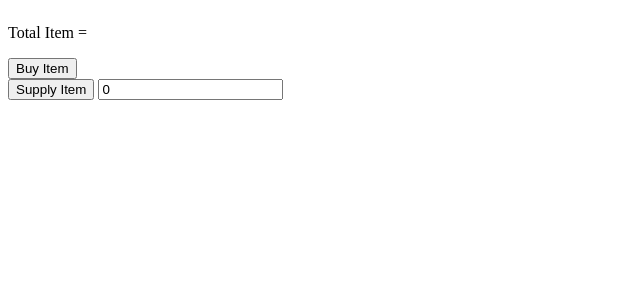
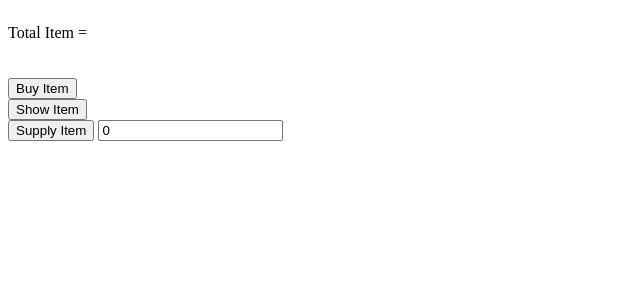
Before and after one commit to Ashyels/simple-shop, a PHP site: page / in a window 1280 px wide. Shown: the top 300 px of the page, without its empty margins (0-640 px from the left). Run offline with PHP 8.4, Linux system fonts and the light colour scheme; some libraries are stand-ins or nearby versions.

Commit message:
buy button work

```diff
--- a/index.php
+++ b/index.php
@@ -30,9 +30,15 @@
 <div style="display:inline-block;">
 	<p id="itemTotal"></p>
 </div>
+<br>
+<div style="display:inline-block;">
+	<p id="buyTotal"></p>
+</div>
 
 <div>
     <input type="button" value="Buy Item" id="buyBtn" />
+	<br>
+	<input type="button" value="Show Item" id="showItem" />
 	<br>
     <input type="button" value="Supply Item" id="supplyBtn" />
     <input value="0" type="text" placeholder="value" id="valueTxt" />
@@ -66,23 +72,72 @@
 
 				var sQ = $('#supplyQuantity');
 				var bB = $('#buyBtn');
+				var item = $('#showItem');
 				var sB = $('#supplyBtn');
 				var database = firebase.database();
 
 				sB.click(function () {
 
-					document.getElementById(\"itemTotal\").innerHTML =
-					parseInt(document.getElementById(\"valueTxt\").value);
+					var itemRef = firebase.database().ref();
+					itemRef.transaction(function(currentData) {
+						if (currentData === null) {
+							//var a =1;
+
+							database.ref('/item/').once('value').then(function(snapshot) {
+								var value = snapshot.val().quantity;
+								document.getElementById(\"itemTotal\").innerHTML =value + parseInt(document.getElementById(\"valueTxt\").value);
+								firebase.database().ref('item/').set({
+									name: 'laptop',
+									quantity: value + parseInt(document.getElementById(\"valueTxt\").value)
+								});
+
+								return {
+								item: {name: 'laptop', quantity: value+parseInt(document.getElementById(\"valueTxt\").value) }
+							};
+
+							});
+						} else {
+							console.log('quantity race condition.');
+							return; // Abort the transaction.
+						}
+					}, function(error, committed, snapshot) {
+						if (error)
+							console.log('Transaction failed abnormally!', error);
+						else if (!committed)
+							console.log('We aborted the transaction (because quantity race condition).');
+						else
+							console.log('User quantity added!');
+						console.log('Laptop\'s data: ', snapshot.val());
+					});
+
+				});
+
+				item.click(function () {
+					database.ref('/item/').once('value').then(function(snapshot) {
+					  var value = snapshot.val().quantity;
+					 	document.getElementById(\"itemTotal\").innerHTML =value;
+					});
+
+				});
+
+				bB.click(function () {
 
 					var itemRef = firebase.database().ref();
-
 					itemRef.transaction(function(currentData) {
 						if (currentData === null) {
-							database.ref('item/').set({
-								name: 'laptop',
-								quantity: parseInt(document.getElementById(\"valueTxt\").value)
+							database.ref('/item/').once('value').then(function(snapshot) {
+								var value = snapshot.val().quantity;
+								document.getElementById(\"itemTotal\").innerHTML =value - parseInt(document.getElementById(\"valueTxt\").value);
+								firebase.database().ref('item/').set({
+									name: 'laptop',
+									quantity: value - parseInt(document.getElementById(\"valueTxt\").value)
+								});
+
+								return {
+								item: {name: 'laptop', quantity: value - parseInt(document.getElementById(\"valueTxt\").value) }
+							};
+
 							});
-							return {item: {name: 'laptop', quantity: parseInt(document.getElementById(\"valueTxt\").value) } };
 						} else {
 							console.log('quantity race condition.');
 							return; // Abort the transaction.
```
